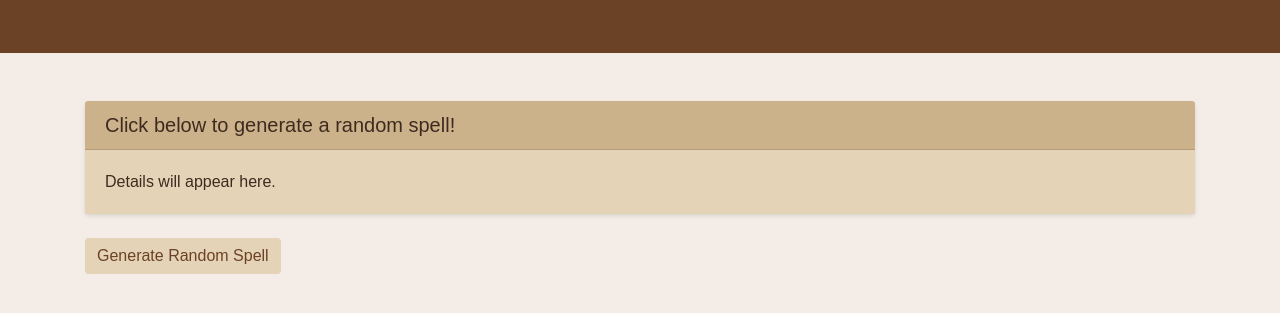
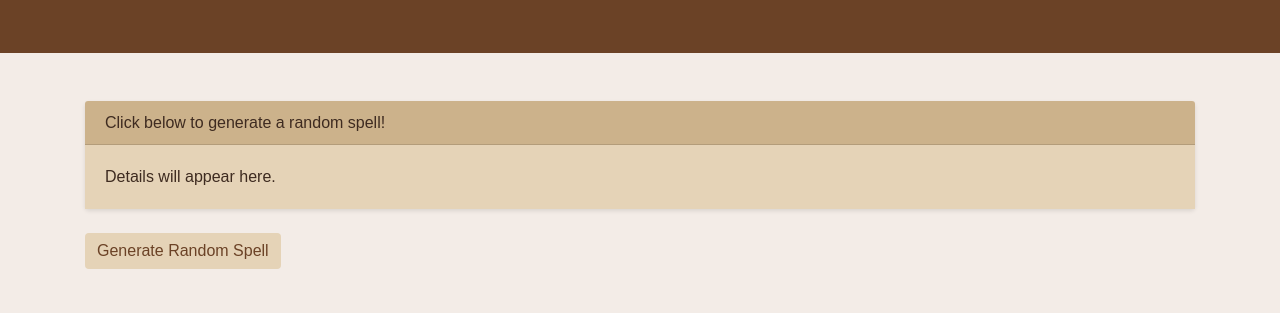
Before and after one commit to Maehi/Maehi.github.io, a plain HTML site: page random.html in a window 1280 px wide. Shown: the part 229-542 px from the top of the page. Drawn offline with nearby package versions, Linux system fonts and the light colour scheme.

Commit message:
Anpassungen Random

```diff
--- a/random.html
+++ b/random.html
@@ -37,7 +37,7 @@
     <section class="container my-5" id="spellSection">
         <div id="spellResult" class="card">
             <div class="card-header">
-                <h5 class="mb-0" id="spellName">Click below to generate a random spell!</h5>
+                <h2 class="mb-0" id="spellName">Click below to generate a random spell!</h5>
             </div>
             <div class="card-body">
                 <p id="spellDetails">Details will appear here.</p>
--- a/styles_random.css
+++ b/styles_random.css
@@ -115,6 +115,12 @@ a.navbar-brand {
     padding: 0px;
 }
 
+h2 {
+    color: var(--text-color);
+    font-size: 16px;
+    padding: 0px;
+}
+
 @media (max-width: 768px) {
     .hero h1 {
         font-size: 2.5rem;
```
